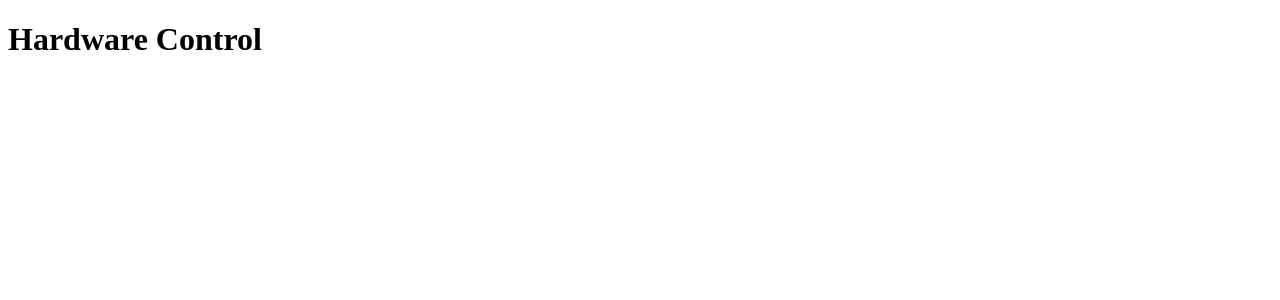
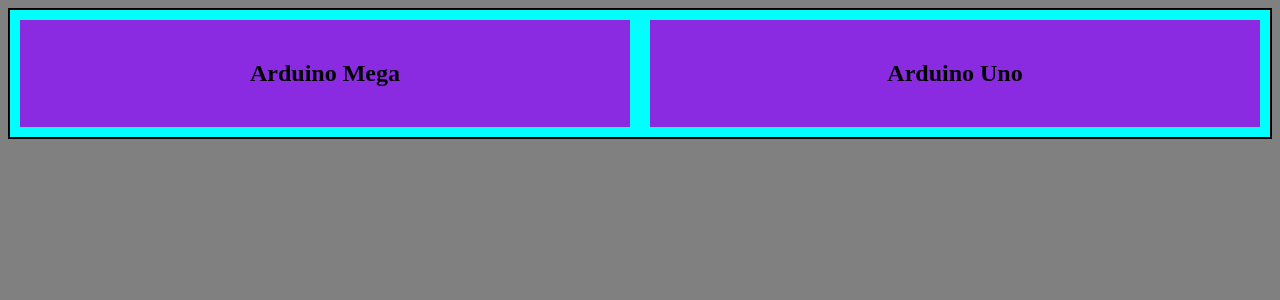
Before and after one commit to luc-drogrown/PiDashboard, a FastAPI app: page / in a window 1280 px wide. Shown: the top 300 px of the page. Run offline with FastAPI, Linux system fonts and the light colour scheme.

Commit message:
See if project structure works

```diff
--- a/templates/index.html
+++ b/templates/index.html
@@ -2,9 +2,17 @@
 <html>
 	<head>
 		<title>Pi Zero Dashboard</title>
+		<link href="style.css" rel="stylesheet">
 	</head>
 
 	<body>
-		<h1> Hardware Control</h1>
+		<div class="parent">
+			<div class="window">
+				<h2>Arduino Mega</h2>
+			</div>
+			<div class = "window">
+				<h2>Arduino Uno</h2>
+			</div>
+		</div>
 	</body>
 </html>
--- /dev/null
+++ b/templates/style.css
@@ -0,0 +1,31 @@
+body {
+    background-color: gray;
+}
+
+.parent {
+    /* column-count: 2;
+    column-gap: 20px;
+    background-color: aqua;
+    padding: 10px;
+    margin: auto;
+    border: 2px solid black */
+    display: flex;
+    justify-content: center;
+    gap: 20px;
+
+    background-color: aqua;
+    padding: 10px;
+    margin: auto;
+    border: 2px solid black;
+}
+
+.window {
+    flex:1;
+    background-color: blueviolet;
+    text-align: center;
+    padding: 20px;
+}
+
+h2 {
+    text-align: center;
+}
```
Also changed, not shown: setupDb.py (added, +7 -0 lines), main.py (line endings or trailing spaces).
